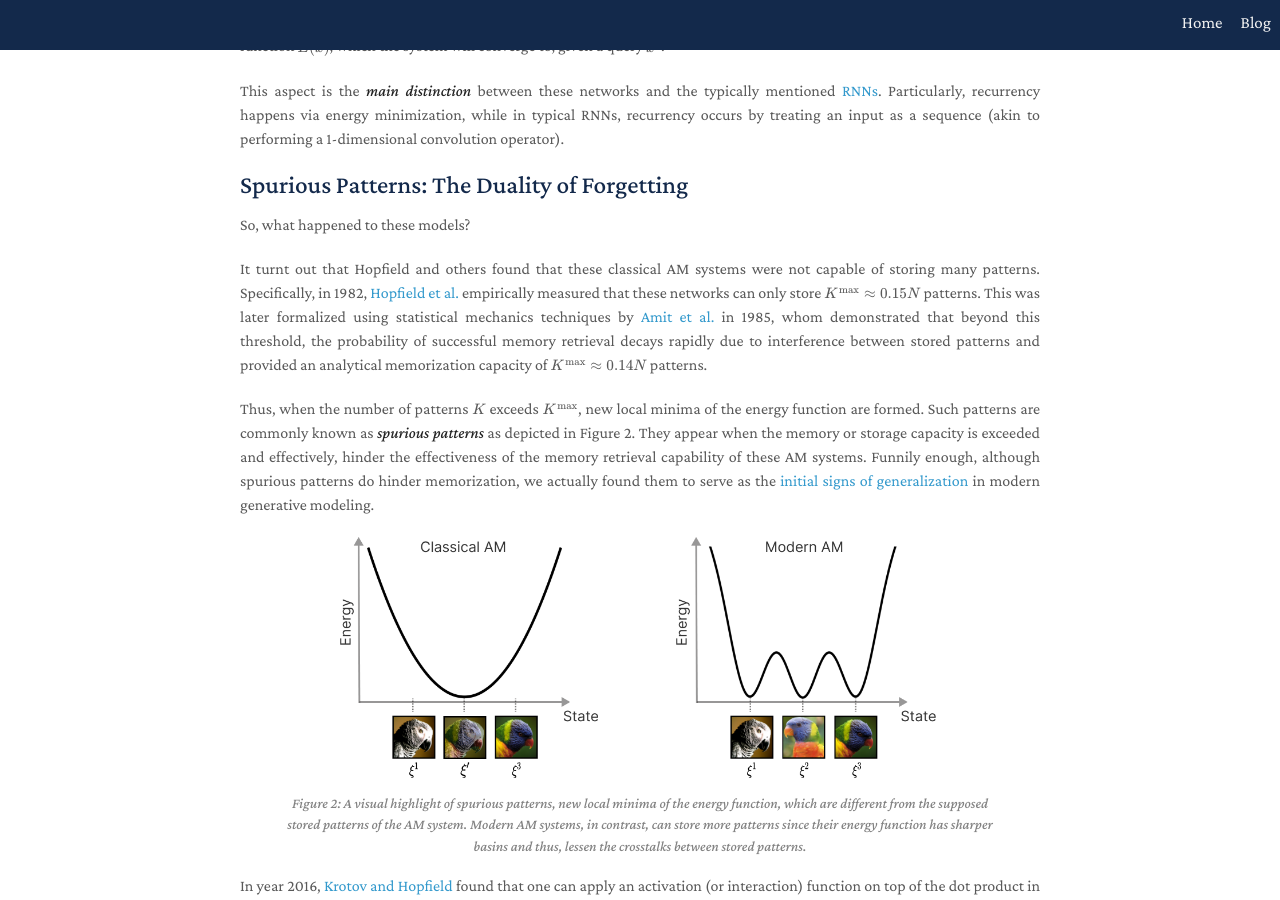
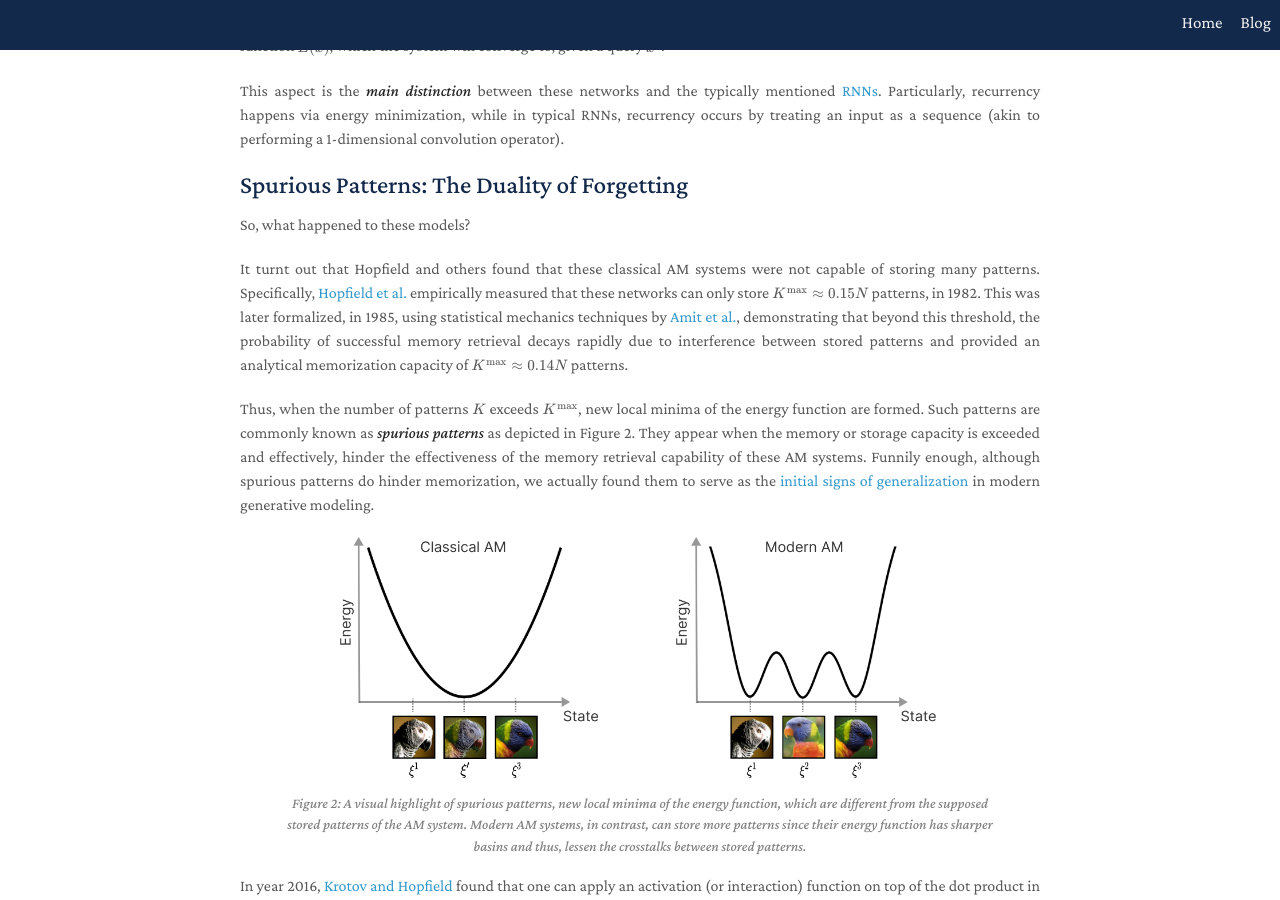
Before and after one commit to Lemon-cmd/Lemon-cmd.github.io, a Jekyll site: the page built from _posts/research/2025-12-22-hn.md, in a window 1280 px wide and 900 px high, scrolled down 1557 px. Built offline with Jekyll 4.4.1, drawn with Linux system fonts in a browser that asks for light colours; a style sheet for code colours, icons or effects is not loaded.

Commit message:
update hnn post

```diff
--- a/_posts/research/2025-12-22-hn.md
+++ b/_posts/research/2025-12-22-hn.md
@@ -56,7 +56,7 @@ This aspect is the ***main distinction*** between these networks and the typical
 
 So, what happened to these models?
 
-It turnt out that Hopfield and others found that these classical AM systems were not capable of storing many patterns. Specifically, in 1982, [Hopfield et al.](https://www.pnas.org/doi/10.1073/pnas.79.8.2554) empirically measured that these networks can only store $$K^\text{max} \approx 0.15N$$ patterns. This was later formalized using statistical mechanics techniques by [Amit et al.](https://journals.aps.org/prl/abstract/10.1103/PhysRevLett.55.1530) in 1985, whom demonstrated that beyond this threshold, the probability of successful memory retrieval decays rapidly due to interference between stored patterns and provided an analytical memorization capacity of $$K^\text{max} \approx 0.14N$$ patterns.
+It turnt out that Hopfield and others found that these classical AM systems were not capable of storing many patterns. Specifically, [Hopfield et al.](https://www.pnas.org/doi/10.1073/pnas.79.8.2554) empirically measured that these networks can only store $$K^\text{max} \approx 0.15N$$ patterns, in 1982. This was later formalized, in 1985, using statistical mechanics techniques by [Amit et al.](https://journals.aps.org/prl/abstract/10.1103/PhysRevLett.55.1530), demonstrating that beyond this threshold, the probability of successful memory retrieval decays rapidly due to interference between stored patterns and provided an analytical memorization capacity of $$K^\text{max} \approx 0.14N$$ patterns.
 
 Thus, when the number of patterns $$K$$ exceeds $$K^\text{max}$$, new local minima of the energy function are formed. Such patterns are commonly known as ***spurious patterns*** as depicted in Figure 2. They appear when the memory or storage capacity is exceeded and effectively, hinder the effectiveness of the memory retrieval capability of these AM systems. Funnily enough, although spurious patterns do hinder memorization, we actually found them to serve as the [initial signs of generalization](https://arxiv.org/pdf/2505.21777) in modern generative modeling.
 
```
